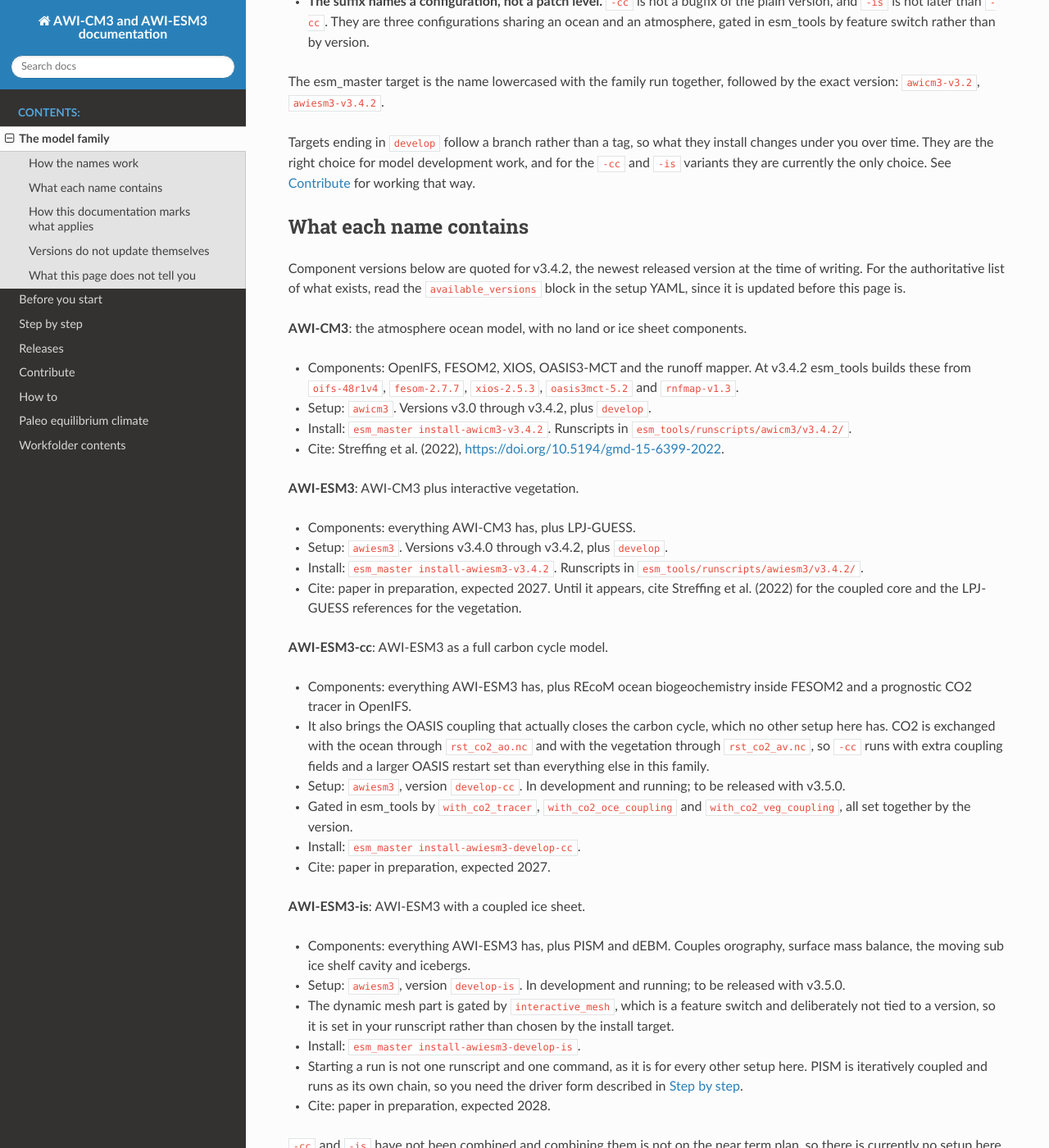
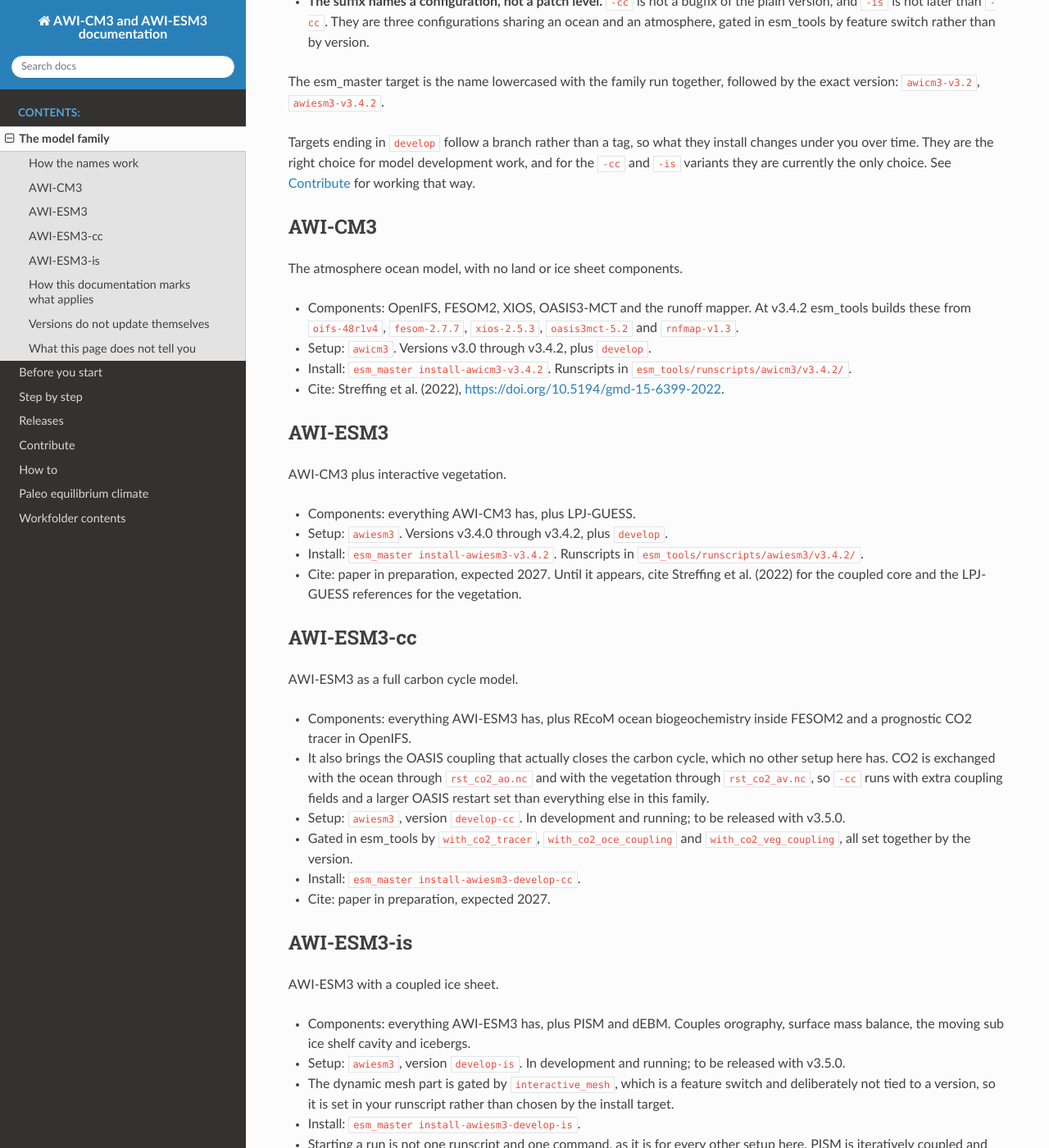
Before and after one commit to AWI-ESM/documentation_AWI-CM3, a Sphinx documentation site: the page built from source/model_family.rst, in a window 1280 px wide and 1400 px high, scrolled down 721 px. Shown: the whole window at 82% size. Built offline with Sphinx 7.4.7 and the Read the Docs theme 3.1.0, drawn with Linux system fonts in a browser that asks for light colours.

Commit message:
Give each setup its own section

```diff
--- a/source/model_family.rst
+++ b/source/model_family.rst
@@ -29,26 +29,30 @@ The esm_master target is the name lowercased with the family run together, follo
 
 Targets ending in ``develop`` follow a branch rather than a tag, so what they install changes under you over time. They are the right choice for model development work, and for the ``-cc`` and ``-is`` variants they are currently the only choice. See :doc:`contribute` for working that way.
 
-What each name contains
-=======================
+AWI-CM3
+=======
 
-Component versions below are quoted for v3.4.2, the newest released version at the time of writing. For the authoritative list of what exists, read the ``available_versions`` block in the setup YAML, since it is updated before this page is.
-
-**AWI-CM3**: the atmosphere ocean model, with no land or ice sheet components.
+The atmosphere ocean model, with no land or ice sheet components.
 
 - Components: OpenIFS, FESOM2, XIOS, OASIS3-MCT and the runoff mapper. At v3.4.2 esm_tools builds these from ``oifs-48r1v4``, ``fesom-2.7.7``, ``xios-2.5.3``, ``oasis3mct-5.2`` and ``rnfmap-v1.3``.
 - Setup: ``awicm3``. Versions v3.0 through v3.4.2, plus ``develop``.
 - Install: ``esm_master install-awicm3-v3.4.2``. Runscripts in ``esm_tools/runscripts/awicm3/v3.4.2/``.
 - Cite: Streffing et al. (2022), https://doi.org/10.5194/gmd-15-6399-2022.
 
-**AWI-ESM3**: AWI-CM3 plus interactive vegetation.
+AWI-ESM3
+========
+
+AWI-CM3 plus interactive vegetation.
 
 - Components: everything AWI-CM3 has, plus LPJ-GUESS.
 - Setup: ``awiesm3``. Versions v3.4.0 through v3.4.2, plus ``develop``.
 - Install: ``esm_master install-awiesm3-v3.4.2``. Runscripts in ``esm_tools/runscripts/awiesm3/v3.4.2/``.
 - Cite: paper in preparation, expected 2027. Until it appears, cite Streffing et al. (2022) for the coupled core and the LPJ-GUESS references for the vegetation.
 
-**AWI-ESM3-cc**: AWI-ESM3 as a full carbon cycle model.
+AWI-ESM3-cc
+===========
+
+AWI-ESM3 as a full carbon cycle model.
 
 - Components: everything AWI-ESM3 has, plus REcoM ocean biogeochemistry inside FESOM2 and a prognostic CO2 tracer in OpenIFS.
 - It also brings the OASIS coupling that actually closes the carbon cycle, which no other setup here has. CO2 is exchanged with the ocean through ``rst_co2_ao.nc`` and with the vegetation through ``rst_co2_av.nc``, so ``-cc`` runs with extra coupling fields and a larger OASIS restart set than everything else in this family.
@@ -57,7 +61,10 @@ Component versions below are quoted for v3.4.2, the newest released version at t
 - Install: ``esm_master install-awiesm3-develop-cc``.
 - Cite: paper in preparation, expected 2027.
 
-**AWI-ESM3-is**: AWI-ESM3 with a coupled ice sheet.
+AWI-ESM3-is
+===========
+
+AWI-ESM3 with a coupled ice sheet.
 
 - Components: everything AWI-ESM3 has, plus PISM and dEBM. Couples orography, surface mass balance, the moving sub ice shelf cavity and icebergs.
 - Setup: ``awiesm3``, version ``develop-is``. In development and running; to be released with v3.5.0.
```
